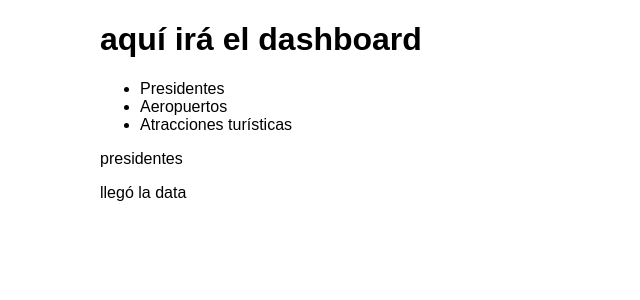
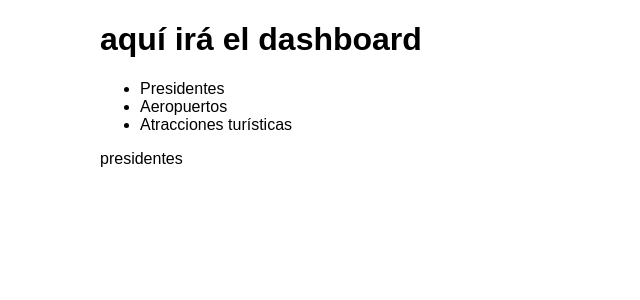
Before and after one commit to juliflorezg/colombian_api_julian_florez, a React (Create React App) app: page / in a window 1280 px wide. Both pictures are taken after a click on the button "dashboard". Shown: the top 300 px of the page, without its empty margins (0-640 px from the left). Built offline with nearby package versions, Linux system fonts and the light colour scheme; no server answers.

Commit message:
update - pass logic to other components

```diff
--- a/src/components/ColombiaDash.jsx
+++ b/src/components/ColombiaDash.jsx
@@ -1,37 +1,15 @@
-import React, { useContext, useState } from 'react';
-import useFetchPresident from '../hooks/useFetchPresidents';
-import useFetchTouristicLocations from '../hooks/useFetchTouristicLocations';
-import useFetchAirports from '../hooks/useFetchAirports';
-import GlobalDataContext from '../store/globalDataContext';
-import useFetchAirportsByDepCityType from '../hooks/useFetchAirportsByDepCityType';
+import React, { useState } from 'react';
 import TabComponent from './TabComponent';
 // import logo from './logo.svg';
 // import './App.css';
 
 function ColombiaDash() {
-  const { departments, regions } = useContext(GlobalDataContext)
   const [activeTab, setActiveTab] = useState("presidentes")
-  const [data, loading, error] = useFetchPresident()
-  const [dataLocations, loadingLocations, error1] = useFetchTouristicLocations(departments)
-  const [dataAirports, loadingAirports, error2] = useFetchAirports(departments)
-  const [airportsByDepCityType, loadingAirportsType, error3] = useFetchAirportsByDepCityType(departments, regions)
-
-  // console.log(data)
-  console.log(dataLocations)
-  console.log(dataAirports)
 
   return (
     <React.Fragment>
       <h1>aquí irá el dashboard</h1>
       <TabComponent active={activeTab} setActiveTab={setActiveTab}></TabComponent>
-      {
-        loading
-          ? <p>cargando...</p>
-
-          // : <p>{data}</p>
-          : <p>llegó la data</p>
-
-      }
     </React.Fragment>
   )
 }
```
